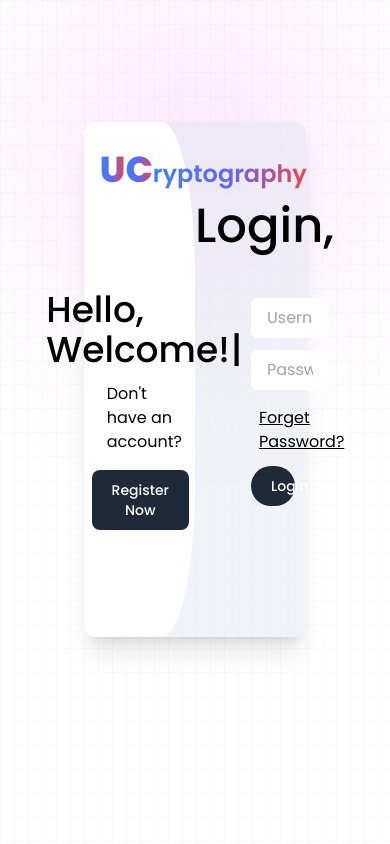
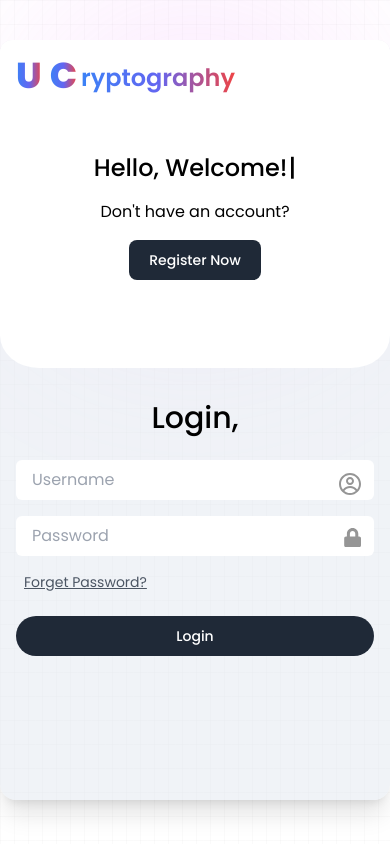
Before and after one commit to uunchaicrypto/pqmessenger, a React (Create React App) app in the folder frontend/: page / in a window 390 px wide. Built offline with nearby package versions, Linux system fonts and the light colour scheme.

Commit message:
frontend with responsive

```diff
--- a/frontend/src/App.js
+++ b/frontend/src/App.js
@@ -24,23 +24,25 @@ function App() {
           <div class="absolute left-0 right-0 top-0 -z-10 m-auto h-[310px] w-[310px] rounded-full bg-fuchsia-400 opacity-20 blur-[100px]"></div>
         </div>
         <section className="h-[90vh] w-screen flex justify-center items-center">
-          <div className="bg-slate-200/50 w-[57vw] h-[61vh] shadow-xl rounded-xl flex   ">
-            <div className="bg-[#ffffff] w-[50%] rounded-xl rounded-e-[30%]  ">
-              <div className="flex items-center mt-3 p-4">
+          <div className="bg-slate-200/50 w-full mt-20 rounded-b-2xl md:rounded-b-xl max-w-6xl md:w-[57vw] h-[90vh] md:h-[65vh] shadow-xl rounded-xl flex flex-col md:flex-row">
+  {/* Left Side */}
+  <div className="bg-white w-full md:w-1/2 rounded-t-xl pb-20 md:rounded-l-xl md:rounded-e-[30%] rounded-b-[10%]">
+    <div className="flex items-center mt-4 px-4 md:px-8">
       <div className="text-4xl font-extrabold bg-gradient-to-r from-blue-500 via-indigo-500 to-red-500 text-transparent bg-clip-text">
         U
       </div>
-                <div className="flex items-center">
+      <div className="flex items-center ml-2">
         <div className="text-4xl font-extrabold bg-gradient-to-r from-blue-500 via-indigo-500 to-red-500 text-transparent bg-clip-text">
           C
         </div>
-                  <span className="text-2xl font-semibold bg-gradient-to-r from-blue-500 via-indigo-500 mt-2 to-red-500 text-transparent bg-clip-text">
+        <span className="text-2xl font-semibold bg-gradient-to-r from-blue-500 via-indigo-500 to-red-500 text-transparent bg-clip-text ml-1 mt-1">
           ryptography
         </span>
       </div>
     </div>
-              <div className="pl-8 flex  w-[80%] h-[80%] flex-col mt-16 items-center">
-                <div className="text-4xl font-medium font-poppins mt-5">
+
+    <div className="px-6 md:px-10 flex flex-col mt-14 md:mt-20 items-center  h-full">
+      <div className="text-2xl md:text-4xl font-medium font-poppins text-center">
         <Typewriter
           options={{
             autoStart: true,
@@ -51,66 +53,86 @@ function App() {
           }}
         />
       </div>
-                <div className="mt-3">
-                  {pageaside === 'Login'&&<p>Don't have an account?</p>}
-                  {pageaside === 'Sign Up'&&<p>Have an account already?</p>}
 
+      <div className="mt-4 text-center">
+        {pageaside === "Login" && <p>Don't have an account?</p>}
+        {pageaside === "Sign Up" && <p>Have an account already?</p>}
       </div>
+
       <div className="mt-4">
-                  <button onClick={handleBPage}
+        <button
+          onClick={handleBPage}
           type="button"
-                    className="text-white bg-gray-800 hover:bg-gray-900 focus:outline-none focus:ring-4 focus:ring-gray-300 font-medium rounded-lg text-sm px-5 py-2.5 me-2 mb-2 dark:bg-gray-800 dark:hover:bg-gray-700 dark:focus:ring-gray-700 dark:border-gray-700"
+          className="text-white bg-gray-800 hover:bg-gray-900 focus:outline-none focus:ring-4 focus:ring-gray-300 font-medium rounded-lg text-sm px-5 py-2.5 mb-2"
         >
-                    {pageaside === 'Login'&&'Register Now'}
-                    {pageaside === 'Sign Up'&&'Login'}
-
+          {pageaside === "Login" ? "Register Now" : "Login"}
         </button>
       </div>
     </div>
   </div>
-            <div className="w-[50%]">
-              <div className="mt-20 ">
-                <div>
-                  <h1 className="text-5xl font-medium text-center font-poppins mt-5">
+
+  {/* Right Side */}
+  <div className="w-full md:w-1/2 px-4 md:px-14 py-8 flex flex-col justify-center">
+    <h1 className="text-3xl md:text-5xl font-medium text-center font-poppins mb-6">
       {pageaside},
     </h1>
-                </div>
-                <div className="pl-14 pt-9">
-                  {/* <input type="text" placeholder="Email" /> */}
-                    {pageaside ==='Sign Up'&& (<div className="mt-3 flex">
+
+    <div className="flex flex-col items-center gap-4">
+      {pageaside === "Sign Up" && (
+        <div className="w-full max-w-sm flex relative">
           <input
-                      className="px-4 py-2 w-[20vw] rounded-md"
+            className="px-4 py-2 w-full rounded-md pr-10"
             type="text"
             placeholder="Email"
           />
-                    <MdEmail color="#959595" size="1.5em" className="relative right-8 top-2 "/>
-                  </div>)}
-                  <div className="mt-3 flex">
+          <MdEmail
+            color="#959595"
+            size="1.5em"
+            className="absolute right-3 top-3"
+          />
+        </div>
+      )}
+
+      <div className="w-full max-w-sm flex relative">
         <input
-                      className="px-4 py-2 w-[20vw] rounded-md"
+          className="px-4 py-2 w-full rounded-md pr-10"
           type="text"
           placeholder="Username"
         />
-                    <CgProfile color="#959595" size="1.5em" className="relative right-8 top-2 "/>
+        <CgProfile
+          color="#959595"
+          size="1.5em"
+          className="absolute right-3 top-3"
+        />
       </div>
-                  <div className="mt-3 flex">
+
+      <div className="w-full max-w-sm flex relative">
         <input
-                      className="px-4 py-2 w-[20vw] rounded-md"
+          className="px-4 py-2 w-full rounded-md pr-10"
           type="password"
           placeholder="Password"
         />
-                    <FaLock color="#959595" size="1.2em" className="relative right-8 top-2 "/>
+        <FaLock
+          color="#959595"
+          size="1.2em"
+          className="absolute right-3 top-3"
+        />
       </div>
-                  <div className="mt-4 mb-2 ml-2">
-                    <p className="underline">Forget Password?</p>
+
+      <div className="text-sm underline text-gray-600 self-start ml-2">
+        Forget Password?
       </div>
-                  <div className="mt-3 ">
-                    <button type="button" className="text-white bg-gray-800 w-[80%] hover:bg-gray-900 focus:outline-none focus:ring-4 focus:ring-gray-300 font-medium rounded-3xl text-sm px-5 py-2.5 me-2 mb-2 dark:bg-gray-800 dark:hover:bg-gray-700 dark:focus:ring-gray-700 dark:border-gray-700">{pageaside}</button>
+
+      <button
+        type="button"
+        className="mt-2 text-white bg-gray-800 w-full max-w-sm hover:bg-gray-900 focus:outline-none focus:ring-4 focus:ring-gray-300 font-medium rounded-3xl text-sm px-5 py-2.5"
+      >
+        {pageaside}
+      </button>
     </div>
   </div>
 </div>
-            </div>
-          </div>
+
         </section>
       </main>
     </>
```
Lines whose indentation alone changed are shown as unchanged.
